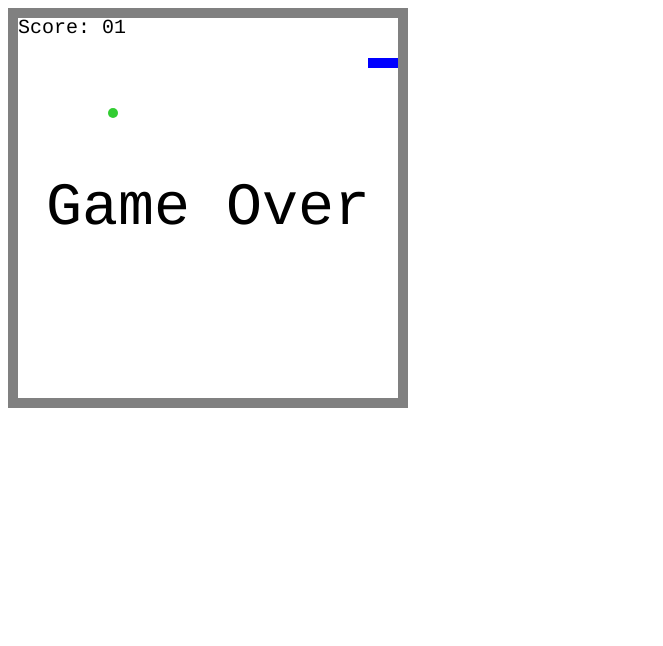
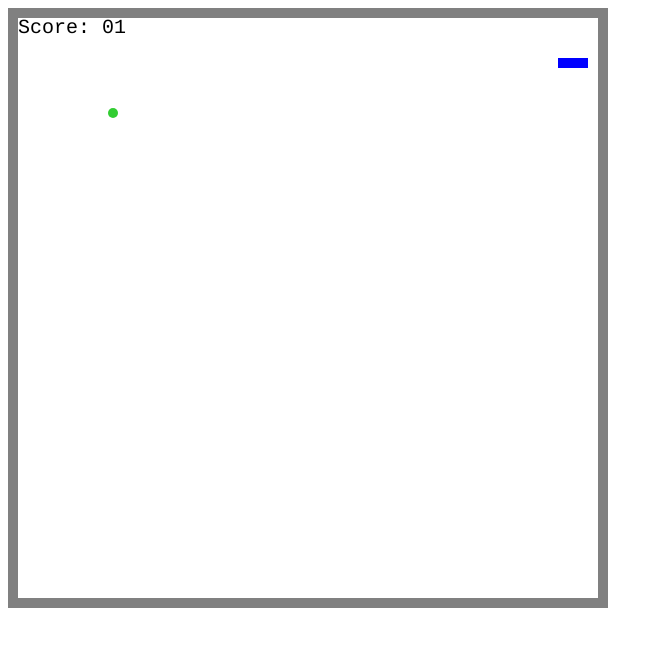
Before and after one commit to YuriiKopyna/Snake-Game, a plain HTML site: page index.html in a window 1280 px wide. Shown: the whole page, without its empty margins (0-663 px from the left). Drawn offline with nearby package versions, Linux system fonts and the light colour scheme.

Commit message:
changes sizes of the canvas element

```diff
--- a/index.html
+++ b/index.html
@@ -8,7 +8,7 @@
     <title>Snake</title>
 </head>
 <body>
-    <canvas id="canvas" width="400" height="400"></canvas>
+    <canvas id="canvas" width="600" height="600"></canvas>
 
     <script src="https://code.jquery.com/jquery-2.1.0.js"></script>
 
```
